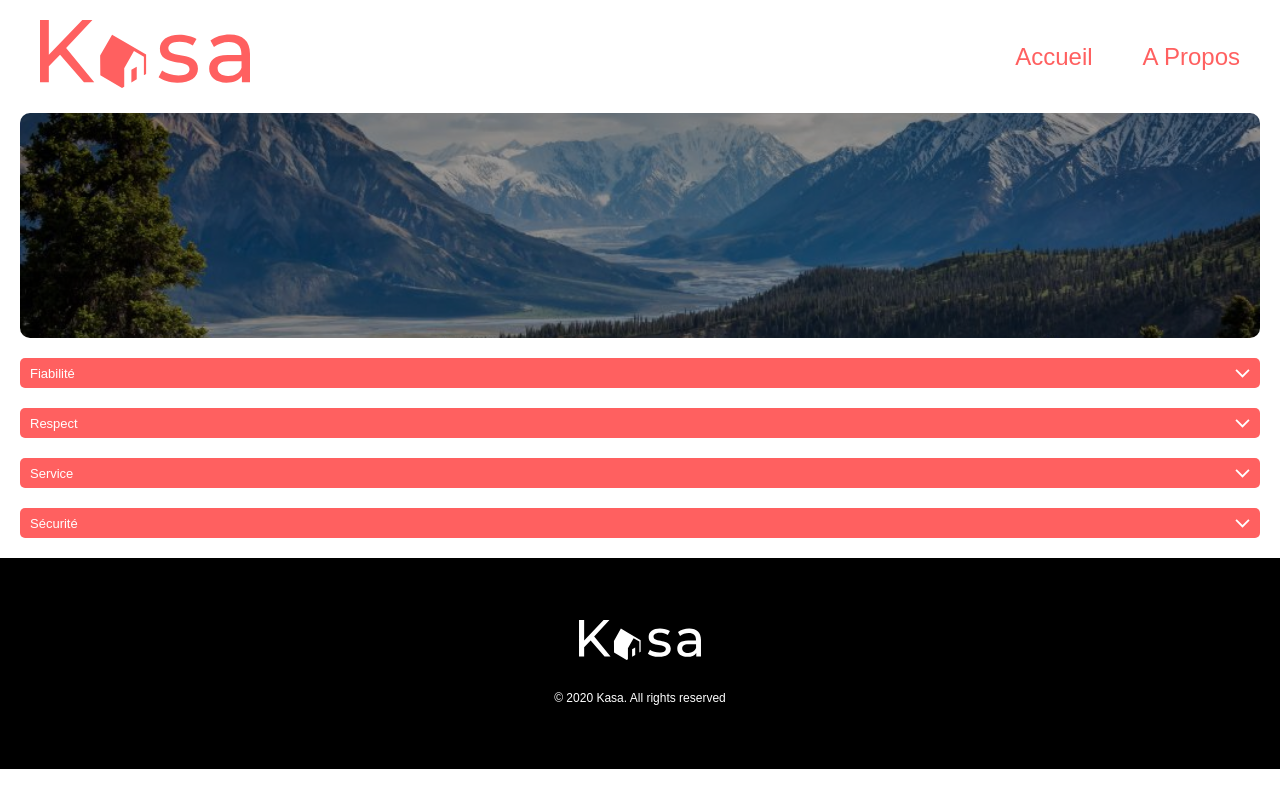
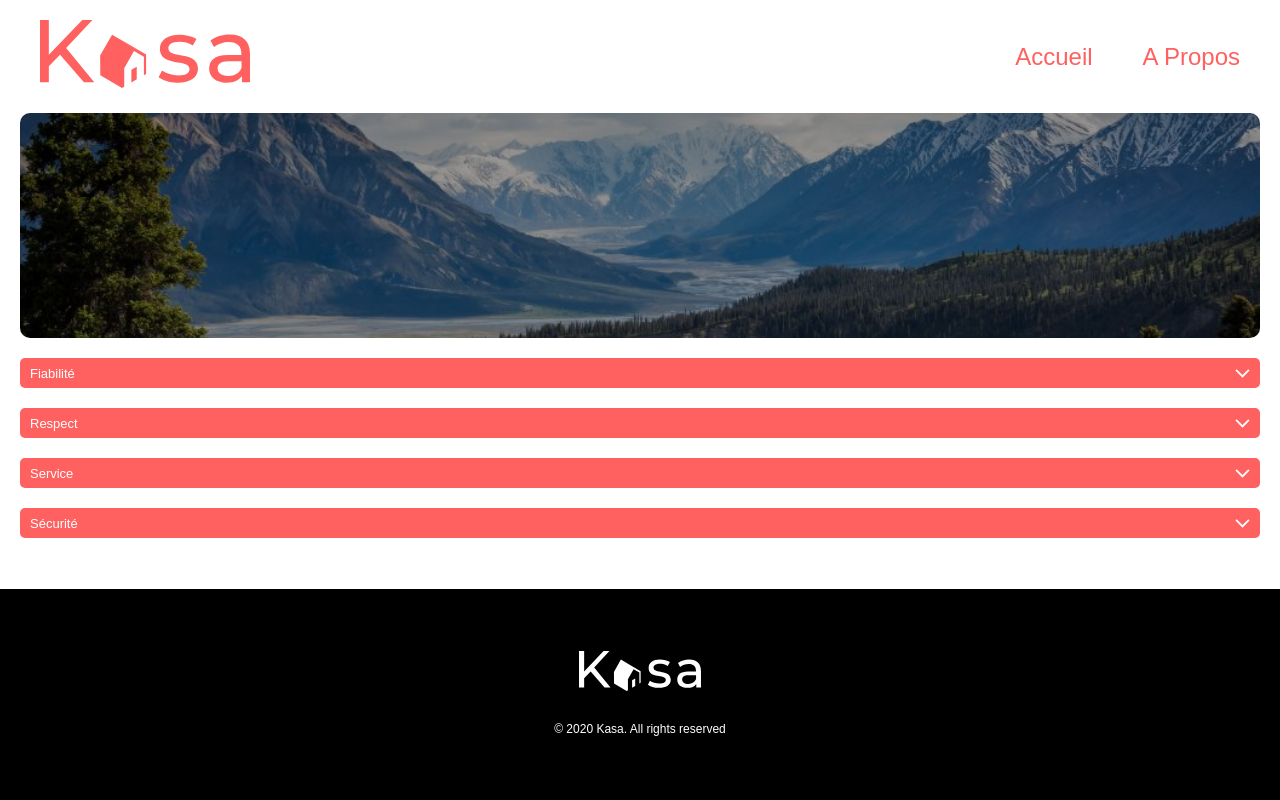
Before and after one commit to JKML5/Kasa, a React (Create React App) app: page /a-propos in a window 1280 px wide. Built offline with nearby package versions, Linux system fonts and the light colour scheme.

Commit message:
Footer fixed to bottom

```diff
--- a/src/styles/Collapsible.css
+++ b/src/styles/Collapsible.css
@@ -48,7 +48,7 @@
 
 @media screen and (min-width: 1440px) {
   .collapsible-section {
-    max-width: 1024px;
+    width: 1024px;
   }
 
   .about .collapsible-section {
--- a/src/styles/Header.css
+++ b/src/styles/Header.css
@@ -18,7 +18,7 @@
 @media screen and (min-width: 1440px) {
   .header {
     padding: 40px 100px 25px 100px;
-    max-width: 1440px;
+    width: 1440px;
     margin: 0 auto;
   }
 }
--- a/src/styles/Navbar.css
+++ b/src/styles/Navbar.css
@@ -3,6 +3,7 @@
   text-transform: uppercase;
   text-decoration: none;
   margin-left: 10px;
+  font-weight: 500;
 }
 
 .navbar a:first-child {
--- a/src/styles/index.css
+++ b/src/styles/index.css
@@ -65,13 +65,19 @@ body {
   --mobile-breakpoint: 413px;
 */
 
+#root {
+	min-height: 100vh;
+	display: flex;
+	flex-direction: column;
+}
 .content {
 	padding: 0 20px;
+	flex-grow: 1;
 }
 
 @media screen and (min-width: 1440px) {
   .content {
-    max-width: 1240px;
+    width: 1240px;
     margin: 0 auto;
 		padding: 0;
   }
```
